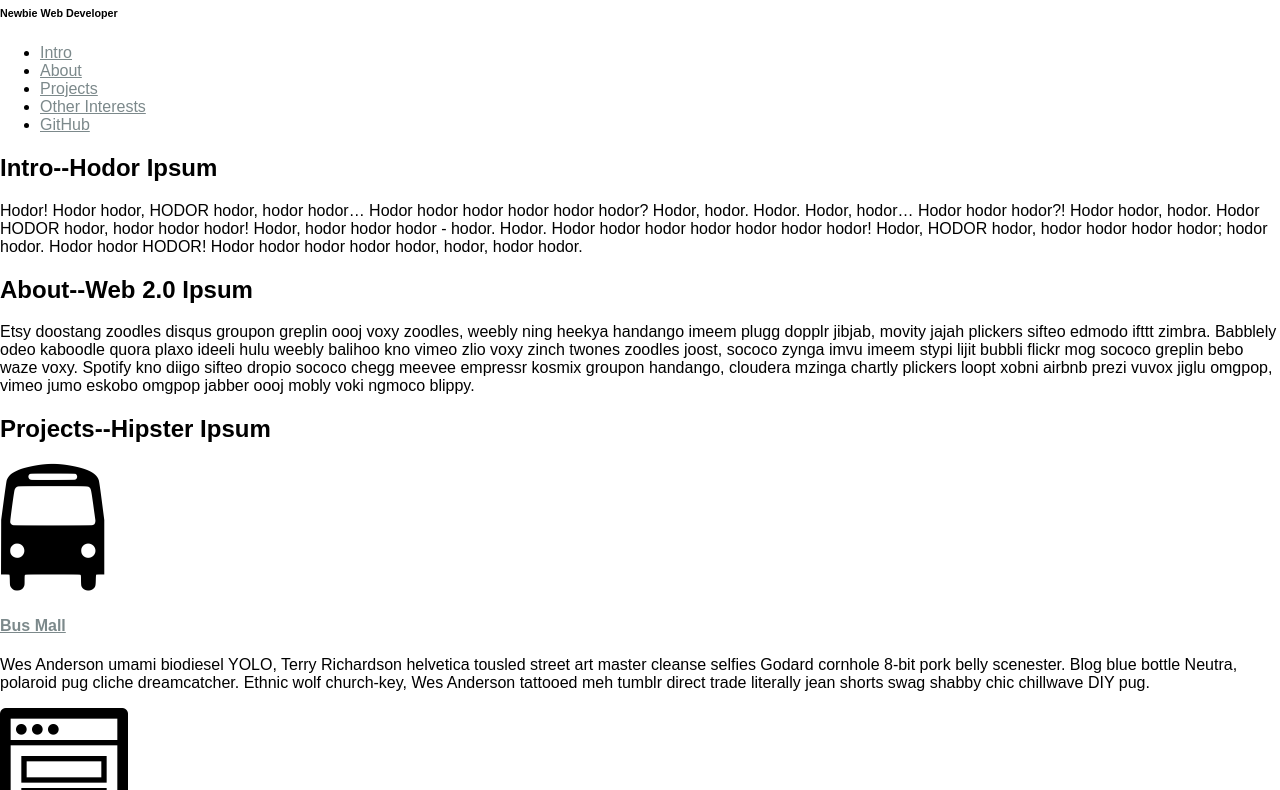
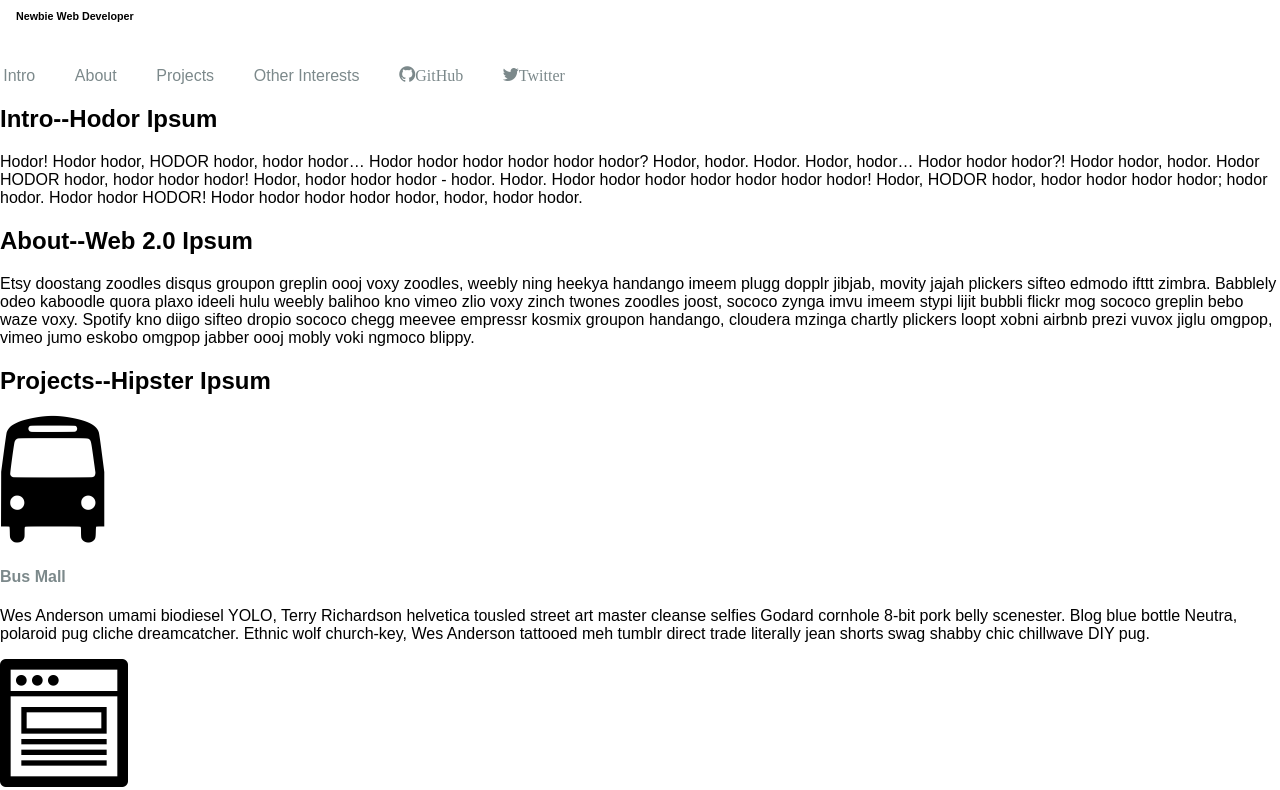
Before and after one commit to traceyr/portfolio, a plain HTML site: page index.html in a window 1280 px wide. Shown: the part 66-856 px from the top of the page. Drawn offline with Linux system fonts and the light colour scheme; files whose address does not match are found by name.

Commit message:
menu worksish

```diff
--- /dev/null
+++ b/css/base.css
@@ -0,0 +1,20 @@
+/*body {
+  margin: 0;
+  padding: 0;
+}*/
+
+a {
+  color: #7C898B;
+}
+
+a:hover {
+  color: #4C443C;
+}
+
+li {
+  list-style-type: none;
+}
+
+a {
+  text-decoration: none;
+}
--- /dev/null
+++ b/css/icons.css
@@ -0,0 +1,35 @@
+@font-face {
+    font-family: 'icomoon';
+    src:    url('fonts/icomoon.eot?4ym213');
+    src:    url('fonts/icomoon.eot?4ym213#iefix') format('embedded-opentype'),
+        url('fonts/icomoon.ttf?4ym213') format('truetype'),
+        url('fonts/icomoon.woff?4ym213') format('woff'),
+        url('fonts/icomoon.svg?4ym213#icomoon') format('svg');
+    font-weight: normal;
+    font-style: normal;
+}
+
+[class^="icon-"], [class*=" icon-"] {
+    /* use !important to prevent issues with browser extensions that change fonts */
+    font-family: 'icomoon' !important;
+    speak: none;
+    font-style: normal;
+    font-weight: normal;
+    font-variant: normal;
+    text-transform: none;
+    line-height: 1;
+
+    /* Better Font Rendering =========== */
+    -webkit-font-smoothing: antialiased;
+    -moz-osx-font-smoothing: grayscale;
+}
+
+.icon-rocket:before {
+    content: "\1f30f";
+}
+.icon-twitter:before {
+    content: "\e901";
+}
+.icon-github:before {
+    content: "\e902";
+}
--- a/css/style.css
+++ b/css/style.css
@@ -1,12 +1,45 @@
-body {
-  margin: 0;
-  padding: 0;
+/*styling css here*/
+.site-header {
+  display: inline;
 }
 
-a {
-  color: #7C898B;
+.header-title{
+  padding: .2em 1em;
 }
 
-a:hover {
-  color: #4C443C;
+.site-header li {
+  display: inline;
+  padding: 0.2em;
 }
+
+.icon-rocket{
+  float: right;
+  font-size: 2em;
+  margin-left: 0.5em;
+  margin-top: 0;
+}
+
+.site-header-nav ul {
+  display: none;
+  padding: 0;
+  list-style: none;
+  clear: both;
+}
+
+.site-header-nav:hover ul {
+  display: block;
+}
+
+@media only screen and (min-width: 768px) {
+  .icon-rocket {
+  display:none;
+  }
+  .site-header-nav ul {
+    display: block;
+  }
+  .site-header-nav li {
+    display: inline;
+    border-bottom: none;
+    padding-right: 2em;
+  }
+}
--- a/index.html
+++ b/index.html
@@ -8,6 +8,8 @@
   <meta name="viewport" content="width=device-width, initial-scale=1">
   <link rel="stylesheet" href="css/style.css">
   <link rel="stylesheet" href="css/normalize.css">
+  <link rel="stylesheet" href="css/base.css">
+  <link rel="stylesheet" href="css/icons.css">
 </head>
 
 <body>
@@ -17,7 +19,8 @@
       <h6>Newbie Web Developer</h6>
     </section>
     <nav class="site-header-nav">
-      <ul>
+      <div class="icon-rocket"></div>
+      <ul class>
         <li class="tab" data-content="intro">
           <a href="#">Intro</a>
         </li>
@@ -25,18 +28,21 @@
           <a href="#">About</a>
         </li>
         <li class="tab" data-content="projects">
-          <a href="#">Projects</a>
+            <a href="#">Projects</a>
         </li>
         <li class="tab" data-content="outside-interests">
-          <a href="#">Other Interests</a>
+            <a href="#">Other Interests</a>
         </li>
         <li class="tab" data-content="github">
-          <a href="https://github.com/traceyr">GitHub</a>
+            <a href="https://github.com/traceyr" target="_blank" class="icon-github">GitHub</a>
+        </li>
+        <li class="tab" data-content="twitter">
+            <a href="https://twitter.com/traceyradcliffe"target="_blank" class="icon-twitter">Twitter</a>
         </li>
       </ul>
     </nav>
-
   </header>
+  <main>
 
   <section id="intro">
     <h2>Intro--Hodor Ipsum</h2>
@@ -77,6 +83,7 @@
       Candy bonbon pastry jujubes lollipop wafer biscuit biscuit. Topping brownie sesame snaps sweet roll pie. Croissant danish biscuit soufflé caramels jujubes jelly. Dragée danish caramels lemon drops dragée. Gummi bears cupcake biscuit tiramisu sugar plum pastry. Dragée gummies applicake pudding liquorice. Donut jujubes oat cake jelly-o. Dessert bear claw chocolate cake gummies lollipop sugar plum ice cream gummies cheesecake.
     </p>
   </section>
+  </main>
 
 </body>
 </html>
```
